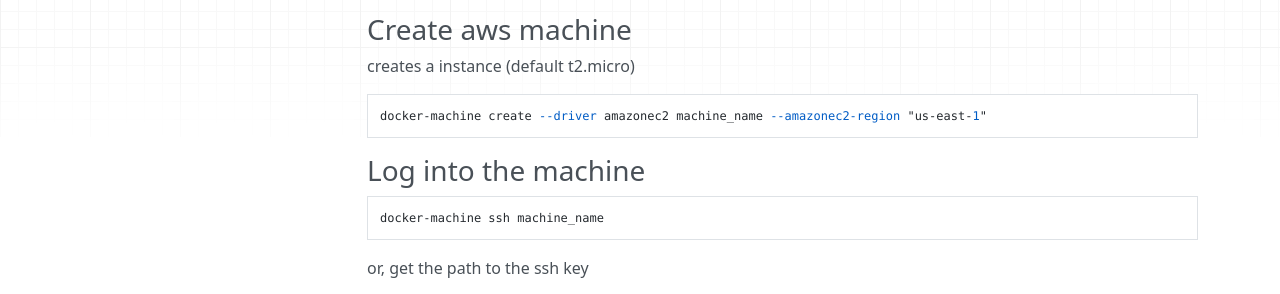
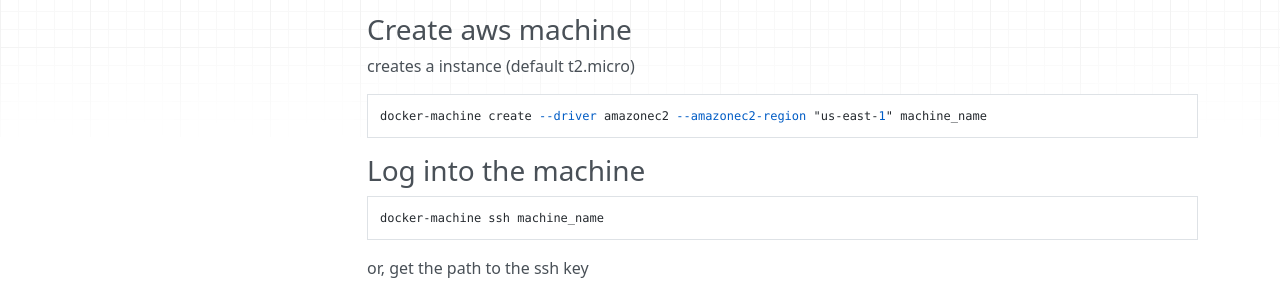
Before and after one commit to patsancu/wiki, an MkDocs documentation site: the page built from docs/Ops/Docker/Docker-Machine.md, in a window 1280 px wide. Shown: the part 169-463 px from the top of the page. Built offline with MkDocs 1.6.1, drawn with Linux system fonts in a browser that asks for light colours; nearby versions of some CDN libraries.

````diff
--- a/docs/Ops/Docker/Docker-Machine.md
+++ b/docs/Ops/Docker/Docker-Machine.md
@@ -6,7 +6,7 @@ More info [here](../AWS/Cli-Config.md)
 ### Create aws machine
 creates a instance (default t2.micro)
 ```
-docker-machine create --driver amazonec2 machine_name --amazonec2-region "us-east-1"
+docker-machine create --driver amazonec2 --amazonec2-region "us-east-1" machine_name
 ```
 
 ### Log into the machine
````
